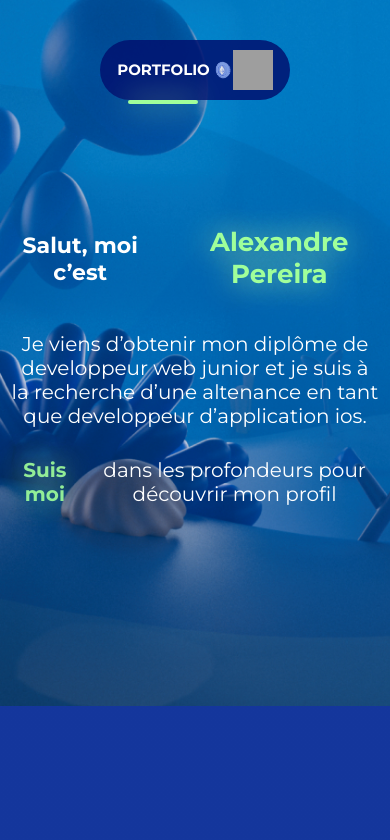
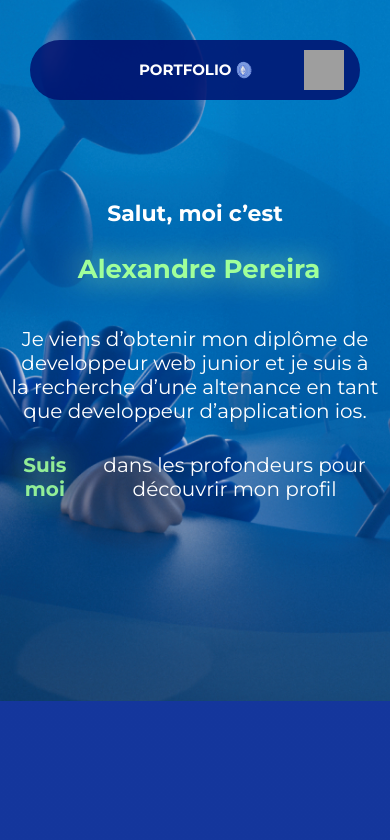
Before and after one commit to AlexDSRP/PORTFOLIO-VUE, a Vue app: page / in a window 390 px wide. Shown: the top 840 px of the page. Built offline with nearby package versions, Linux system fonts and the light colour scheme; grey boxes are pictures that could not be loaded.

Commit message:
maj de la version mobile

```diff
--- a/index.html
+++ b/index.html
@@ -1,5 +1,5 @@
 <!DOCTYPE html>
-<html lang="en">
+<html lang="fr">
     <head>
         <meta charset="UTF-8" />
         <link rel="icon" type="image/webp+xml" href="/public/apple.webp" />
--- a/src/components/Description.vue
+++ b/src/components/Description.vue
@@ -103,6 +103,14 @@ h3 {
         justify-content: center;
     }
 }
+@media all and (max-width: 790px) {
+    .text1 {
+        white-space: nowrap;
+        display: flex;
+        flex-direction: column;
+        margin: 0px !important;
+    }
+}
 @keyframes flicker-in-2 {
     0% {
         text-shadow: 0px 0px 0px #b2faad;
--- a/src/components/Header.vue
+++ b/src/components/Header.vue
@@ -158,6 +158,21 @@ a {
         flex-direction: row;
     }
 }
+@media all and (max-width: 790px) {
+    .header {
+        margin-left: 30px !important;
+        margin-right: 30px !important;
+        display: flex;
+        justify-content: space-between;
+    }
+    #barre {
+        display: none;
+    }
+    .title-logo {
+        margin-left: 33%;
+    }
+}
+
 @keyframes flicker-in-2 {
     0% {
         box-shadow: 0px 0px 0px #b2faad;
```
